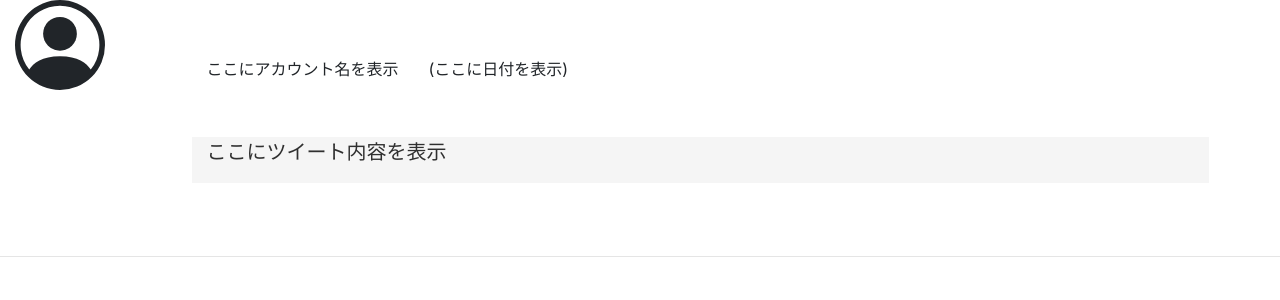
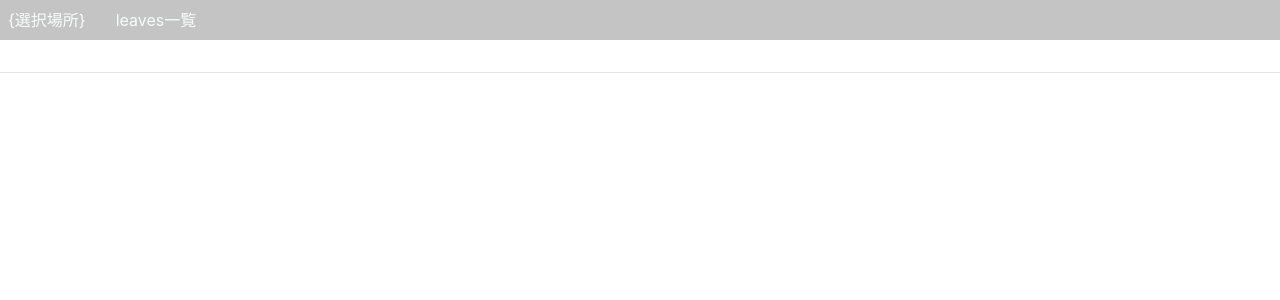
Before and after one commit to jack-app/meidaisai_2021_web1, a Flask app: page / in a window 1280 px wide. Shown: the part 56-356 px from the top of the page. Run offline with Flask 2, Linux system fonts and the light colour scheme; some libraries are stand-ins or nearby versions.

Commit message:
626 なんとかlayout.html完成？

```diff
--- a/static/css/index.css
+++ b/static/css/index.css
@@ -27,3 +27,7 @@
     color: #303030;
     background-color: whitesmoke;
 }
+
+li {
+    list-style: none;
+}
--- a/templates/index.html
+++ b/templates/index.html
@@ -2,10 +2,20 @@
 {%- block content %}
  <div class="main">
 
-  <div class="container-fluid">
-    <div class="row" id=fir>
-      <div class="col-auto" id="sec">
-        <svg xmlns="http://www.w3.org/2000/svg" width="90px" height="90px"
+  <div class="container-fluid　m-2 p-1 text-secondly bg-secondly">
+    <div class="row p-1">
+      <div class="col-auto">{選択場所}</div>
+      <div class="col-auto">leaves一覧</div>
+    </div>
+  </div>
+
+  <div class="container-fluid m-2 p-1 text-thirdly">
+    {% for tweet in tweets %}
+    <hr>
+
+    <div class="row m-2" id=fir>
+      <div class="col-auto p-1" id="sec">
+        <svg xmlns="http://www.w3.org/2000/svg" width="2em" height="2em"
           fill="currentColor" class="bi bi-person-circle" viewBox="0 0 16
           16">
           <path d="M11 6a3 3 0 1 1-6 0 3 3 0 0 1 6 0z" />
@@ -14,26 +24,30 @@
               1.225 5.468 2.37A7 7 0 0 0 8 1z" />
         </svg>
       </div>
-      <div class="col" id="thi">
-        <div class="row align-items-center justify-content-start">
-          <div class="col-auto" id="fou">ここにアカウント名を表示</div>
-          <div class="col" id="fiv">(ここに日付を表示)</div>
+      <div class="col p-1" id="thi">
+        <div class="row m-2 align-items-center justify-content-start">
+          <div class="col-auto p-1" id="fou">{{tweet.name}}</div>
+          <div class="col p-1" id="fiv">{{tweet.created_at}}</div>
         </div>
-        <div class="row">
-          <div class="col-12">
-           <p>ここにツイート内容を表示</p>
+        <div class="row m-2">
+          <div class="col-12 p-1">
+           <p>{{tweet.content}}</p>
           </div>
         </div>
       </div>
     </div>
+    {% endfor %}
   </div>
 
   <hr>
 
     <!-- こちらデータベースから取ってくるところ(テッピー作) -->
-    {% for tweet in tweets %}
-    <p>{{tweet.name}}：{{tweet.content}}（{{tweet.created_at}}）</p>
-    {% endfor %}
+    <!-- {% for tweet in tweets %}
+    <p>
+      <li class="circle"></li>
+      <hr>{{tweet.name}}：{{tweet.content}}（{{tweet.created_at}}）</hr>
+    </p>
+    {% endfor %} -->
 
 </div>
 {%- endblock %}
--- a/templates/layout.html
+++ b/templates/layout.html
@@ -74,6 +74,10 @@
 
 .bg-primary {
     background-color: #6fcf97 !important;
+}
+
+.bg-secondly {
+    background-color: #c4c4c4;
 }
 
 a.bg-primary:hover, a.bg-primary:focus,
@@ -184,6 +188,14 @@
     color: #6fcf97 !important;
 }
 
+.text-secondly {
+    color:#f8fcfa;
+}
+
+.text-thirdly {
+    color:#303030;
+}
+
 a.text-primary:hover, a.text-primary:focus {
     color: #48c27b !important;
 }
```
